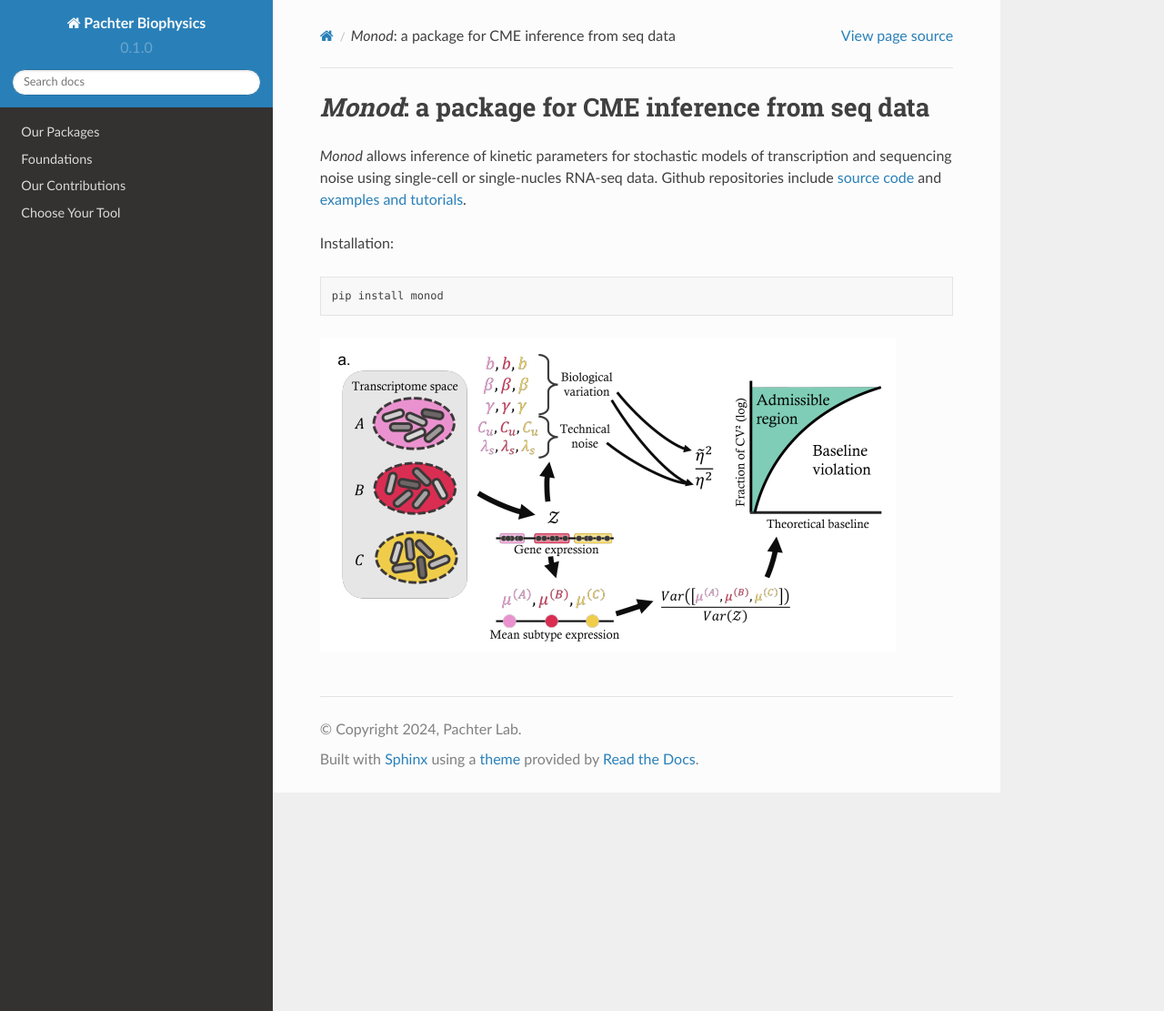
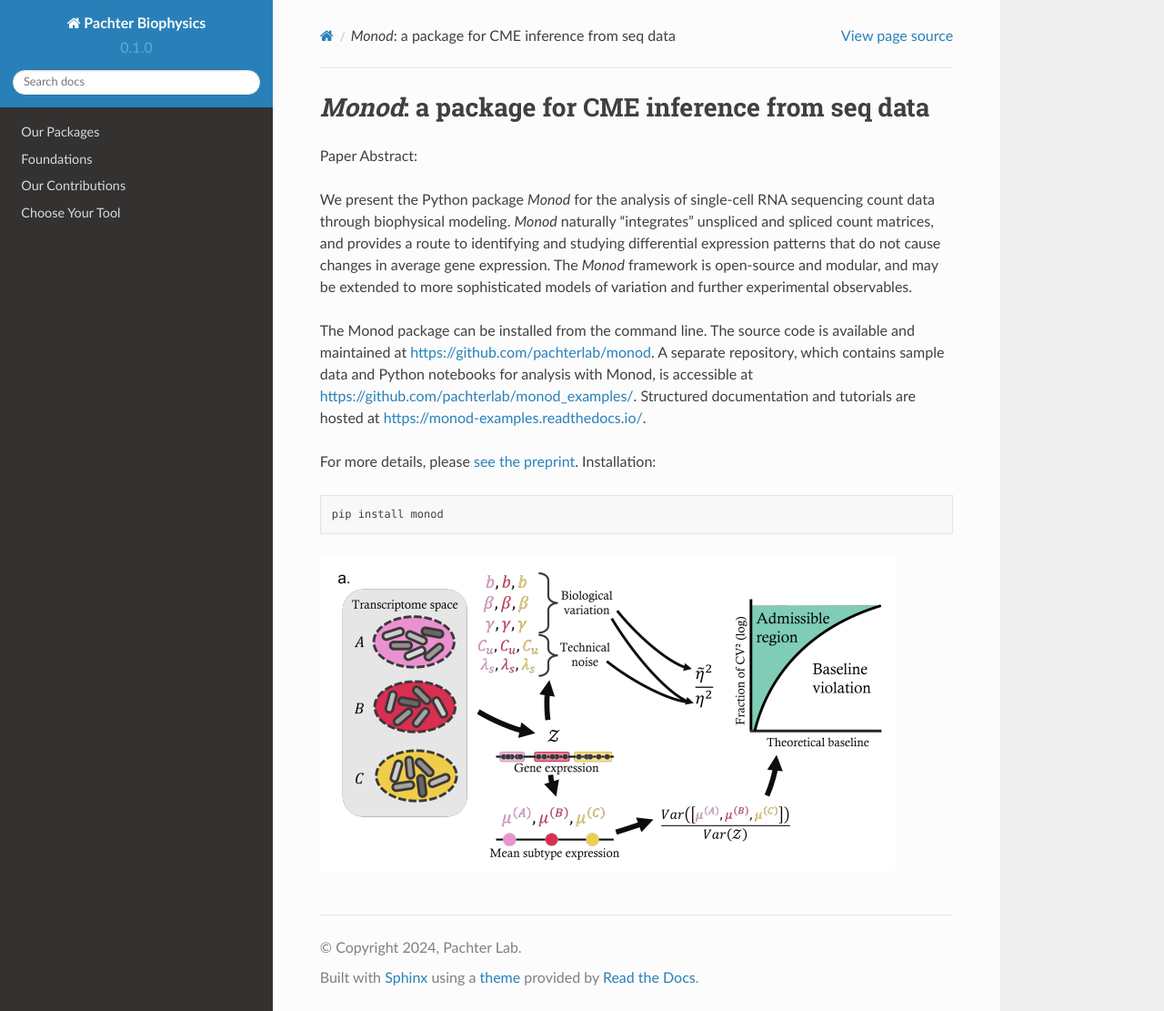
Before and after one commit to pachterlab/biophysics, a Sphinx documentation site: the page built from docs/source/packages_monod.rst, in a window 1280 px wide and 1111 px high. Shown: the whole window at 91% size. Built offline with Sphinx 7.4.7 and the Read the Docs theme 2.0.0, drawn with Linux system fonts in a browser that asks for light colours.

Commit message:
Update packages_monod.rst

```diff
--- a/docs/source/packages_monod.rst
+++ b/docs/source/packages_monod.rst
@@ -3,8 +3,14 @@
 *Monod*: a package for CME inference from seq data
 =================================================================
 
-*Monod* allows inference of kinetic parameters for stochastic models of transcription and sequencing noise using single-cell or single-nucles RNA-seq data. Github repositories include `source code <https://github.com/pachterlab/monod>`_ and `examples and tutorials <https://github.com/pachterlab/monod_examples>`_.
 
+Paper Abstract:
+
+We present the Python package *Monod* for the analysis of single-cell RNA sequencing count data through biophysical modeling. *Monod* naturally “integrates” unspliced and spliced count matrices, and provides a route to identifying and studying differential expression patterns that do not cause changes in average gene expression. The *Monod* framework is open-source and modular, and may be extended to more sophisticated models of variation and further experimental observables.
+
+The Monod package can be installed from the command line. The source code is available and maintained at `https://github.com/pachterlab/monod <https://github.com/pachterlab/monod>`_. A separate repository, which contains sample data and Python notebooks for analysis with Monod, is accessible at `https://github.com/pachterlab/monod_examples/ <https://github.com/pachterlab/monod_examples/>`_. Structured documentation and tutorials are hosted at `https://monod-examples.readthedocs.io/ <https://monod-examples.readthedocs.io/>`_.
+
+For more details, please `see the preprint <https://doi.org/10.1101/2022.06.11.495771>`_.
 Installation:
 
 ::
```
